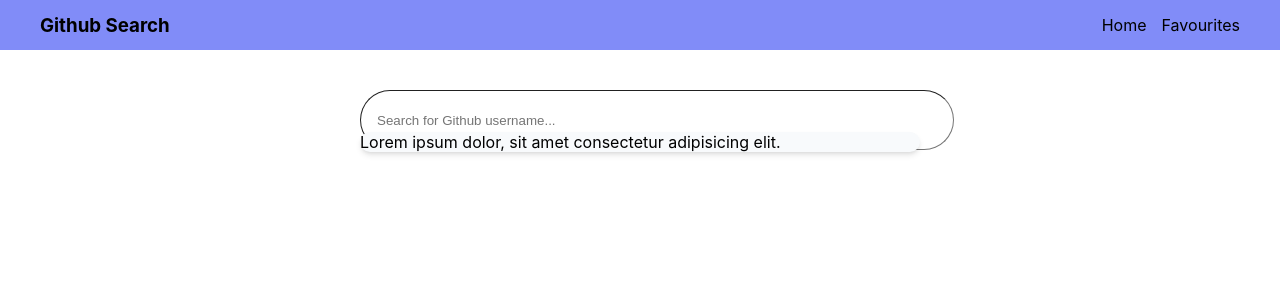
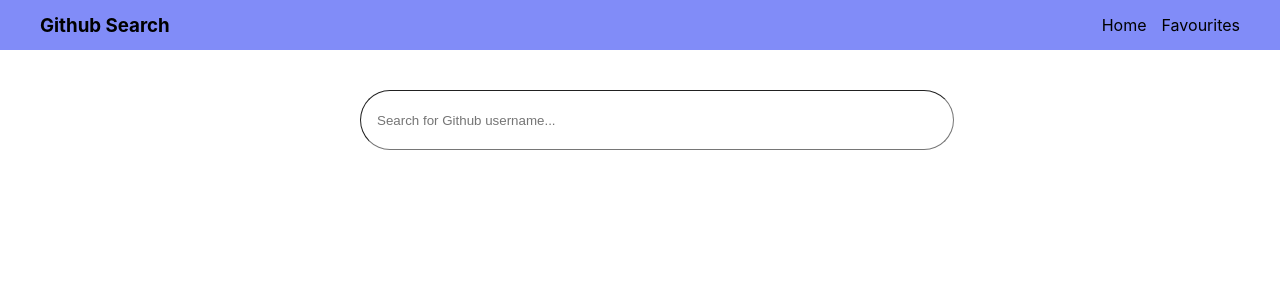
Before and after one commit to Torishnia/Redux_react-course, a React (Create React App) app: page / in a window 1280 px wide. Shown: the top 300 px of the page. Built offline with nearby package versions, Linux system fonts and the light colour scheme.

Commit message:
Adding functionality to dropdown

```diff
--- a/src/Pages/home/HomePage.tsx
+++ b/src/Pages/home/HomePage.tsx
@@ -5,14 +5,15 @@ import style from './homepage.module.sass';
 
 export default function HomePages() {
   const [search, setSearch] = useState('');
+  const [dropdown, setDropdown] = useState(false);
   const debounced = useDebounce(search);
   const { isLoading, isError, data } = useSearchUsersQuery(debounced, {
     skip: debounced.length < 3
   });
 
   useEffect(() => {
-    console.log(debounced);
-  }, [debounced])
+    setDropdown(debounced.length > 3 && data?.length! > 0);
+  }, [debounced, data])
 
   return (
     <div className={style.home}>
@@ -27,9 +28,17 @@ export default function HomePages() {
           onChange={e => setSearch(e.target.value)}
         />
 
-        <div className={style.dropdown}>
-          Lorem ipsum dolor, sit amet consectetur adipisicing elit.
-        </div>
+        {dropdown && <ul className={style.dropdown}>
+          { isLoading && <p className={style.loading}>Loading...</p> }
+          { data?.map(user => (
+            <li
+              key={user.id}
+              className={style.li}
+            >
+              { user.login }
+            </li>
+          )) }
+        </ul>}
       </div>
     </div>
   )
--- a/src/Pages/home/homepage.module.sass
+++ b/src/Pages/home/homepage.module.sass
@@ -27,10 +27,26 @@
 
 .dropdown
   position: absolute
+  padding-left: 0
   top: 42px
-  left: 0
-  right: 0
+  left: 26px
+  right: 26px
+  width: 545px
   max-height: 200px
+  border-radius: 0 15px
   background-color: #f8fafc
   box-shadow: 0 4px 6px -1px rgb(0 0 0 / 0.1), 0 2px 4px -2px rgb(0 0 0 / 0.1)
-  border-radius: 15px
+  overflow-y: scroll
+
+.loading
+  text-align: center
+
+.li
+  padding: 8px 16px
+  list-style-type: none
+  &:hover
+    background: #4c1d95
+    color: #f8fafc
+    transition-timing-function: cubic-bezier(0.4, 0, 0.2, 1)
+    transition-duration: 150ms
+    cursor: pointer
```
